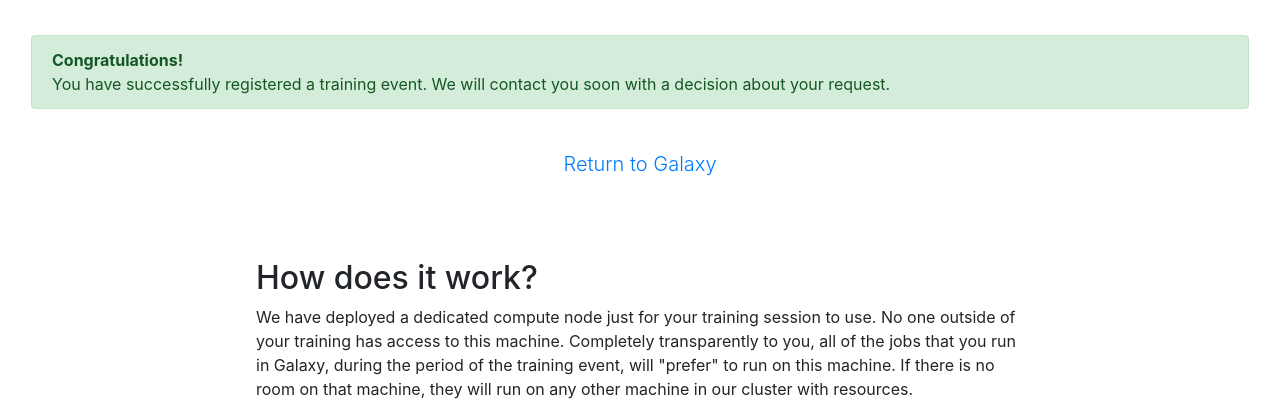
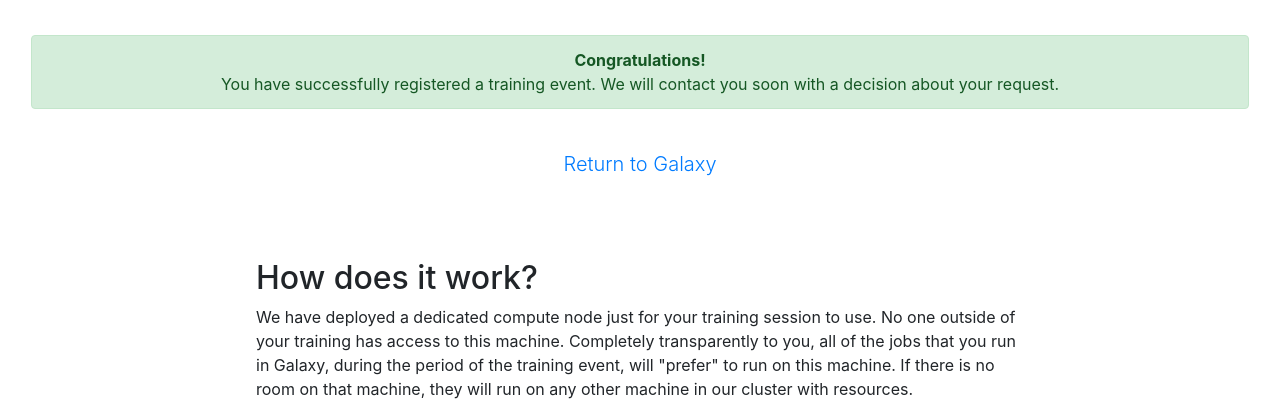
Before and after one commit to galaxyproject/tiaas2, a Django app: template training/templates/training/thanks.html in a window 1280 px wide. Shown: the part 56-459 px from the top of the page. Run offline with Django 3.2, Linux system fonts and the light colour scheme; the template is opened without the code that fills it, so the values that code supplies are empty; some libraries are stand-ins or nearby versions.

Commit message:
Text center form success page

```diff
--- a/training/templates/training/thanks.html
+++ b/training/templates/training/thanks.html
@@ -4,7 +4,7 @@
 
 <div class="container">
 
-	<p class="alert alert-success">
+	<p class="alert alert-success text-center">
 		<b>Congratulations!</b>
 		<br>
 		You have successfully registered a training event. We will contact you soon with a decision about your request.
```
